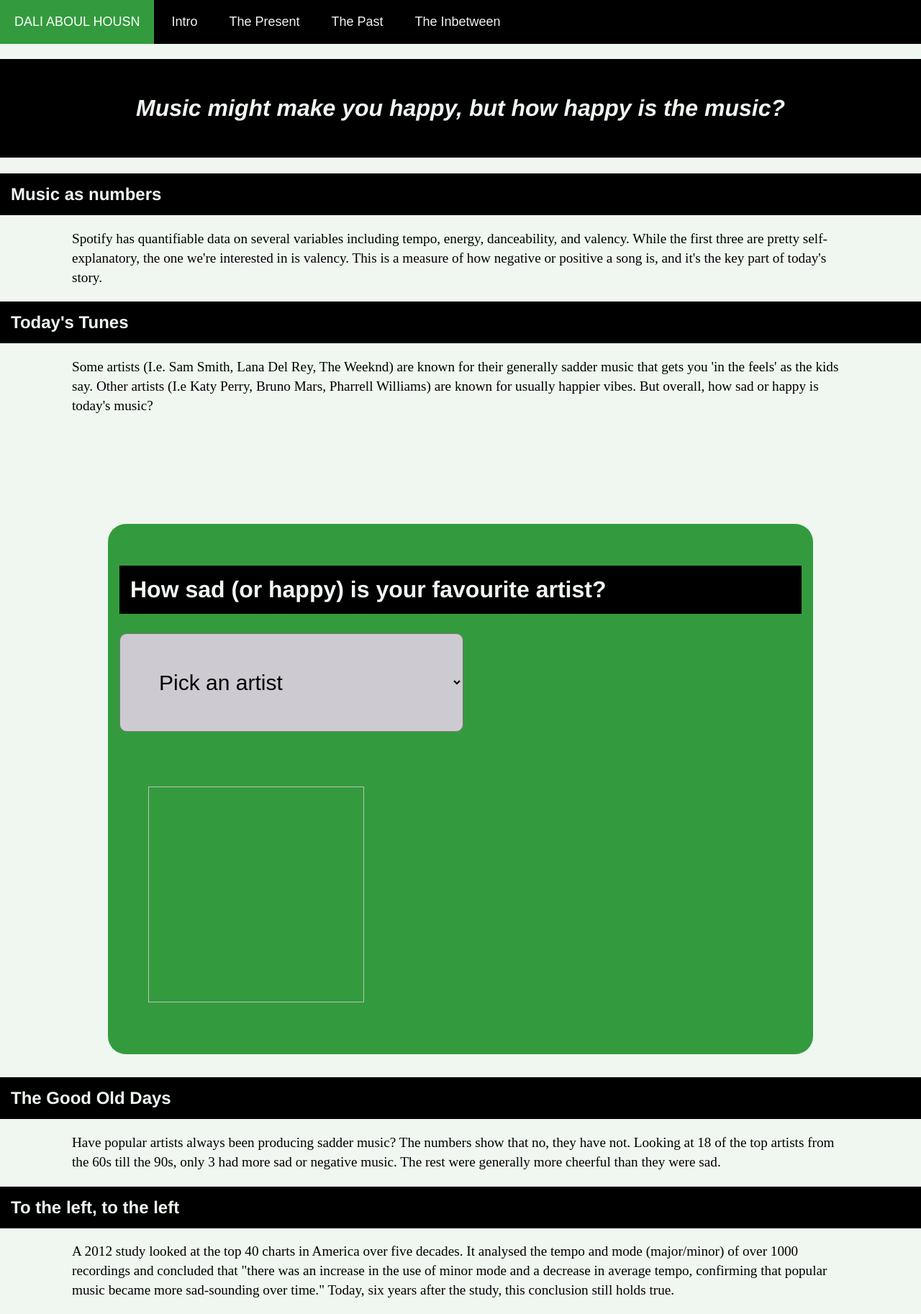
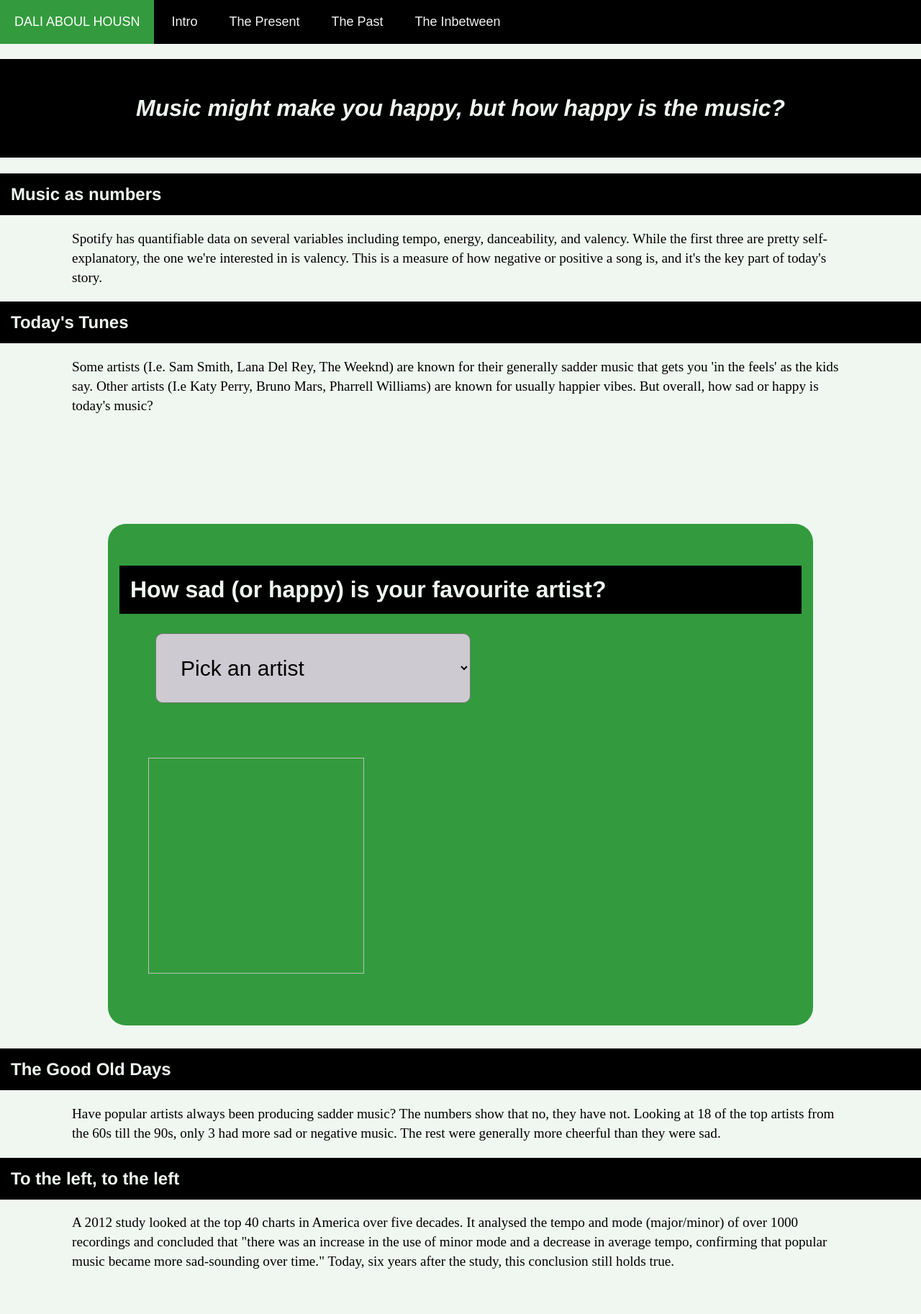
Before and after one commit to ah-dali/ah-dali.github.io, a Jekyll site: the page built from index.html, in a window 1280 px wide. Shown: the whole page at 72% size. Built offline with Jekyll 4.4.1, drawn with Linux system fonts in a browser that asks for light colours; after the commit the page ends 1786 px from its top, so only the background shows below that.

Commit message:
Update main.css

```diff
--- a/css/main.css
+++ b/css/main.css
@@ -75,10 +75,11 @@ p {
 
 select {
     background-color: #cecad1;
-    padding: 50px;
+    padding: 30px;
     font-size: 30px;
     border-radius: 10px;
-    align: center;
+    margin-left: 50px;
+    margin-right: 50px;
 }
 
 img {
```
